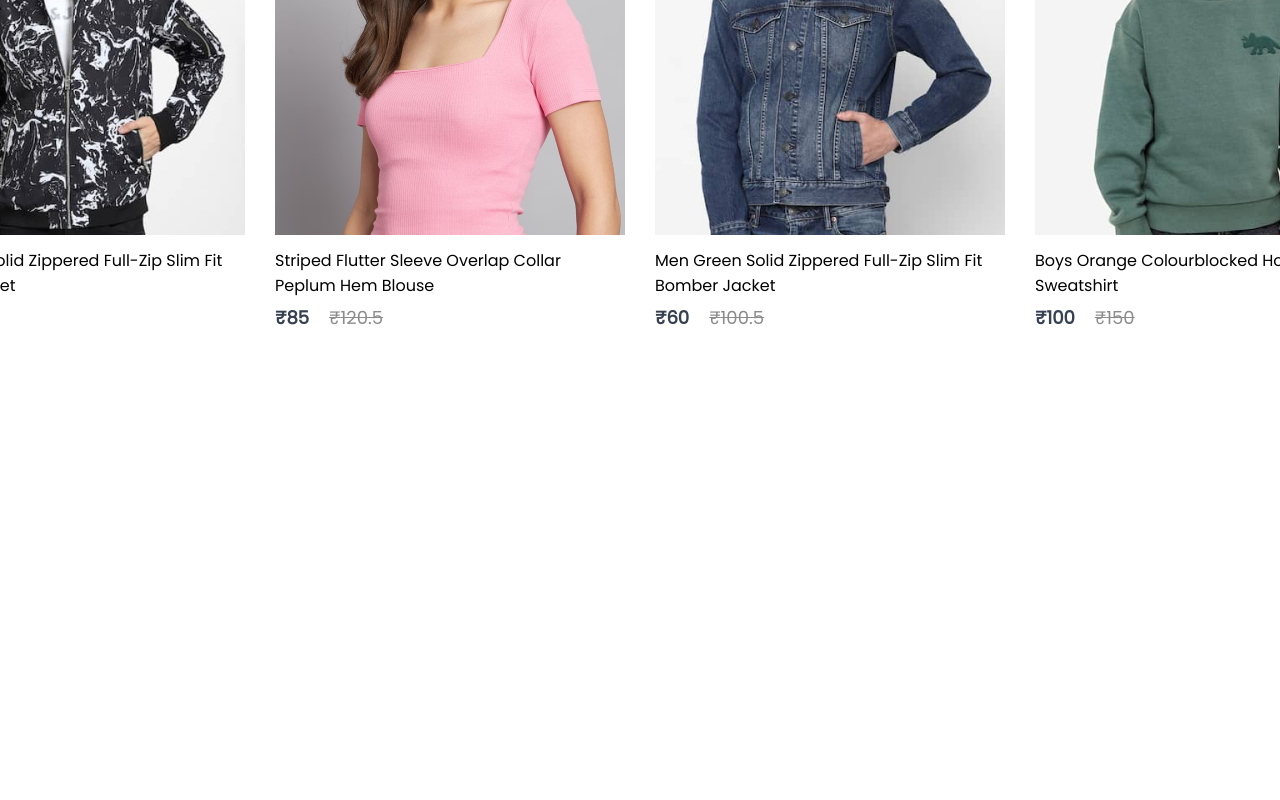
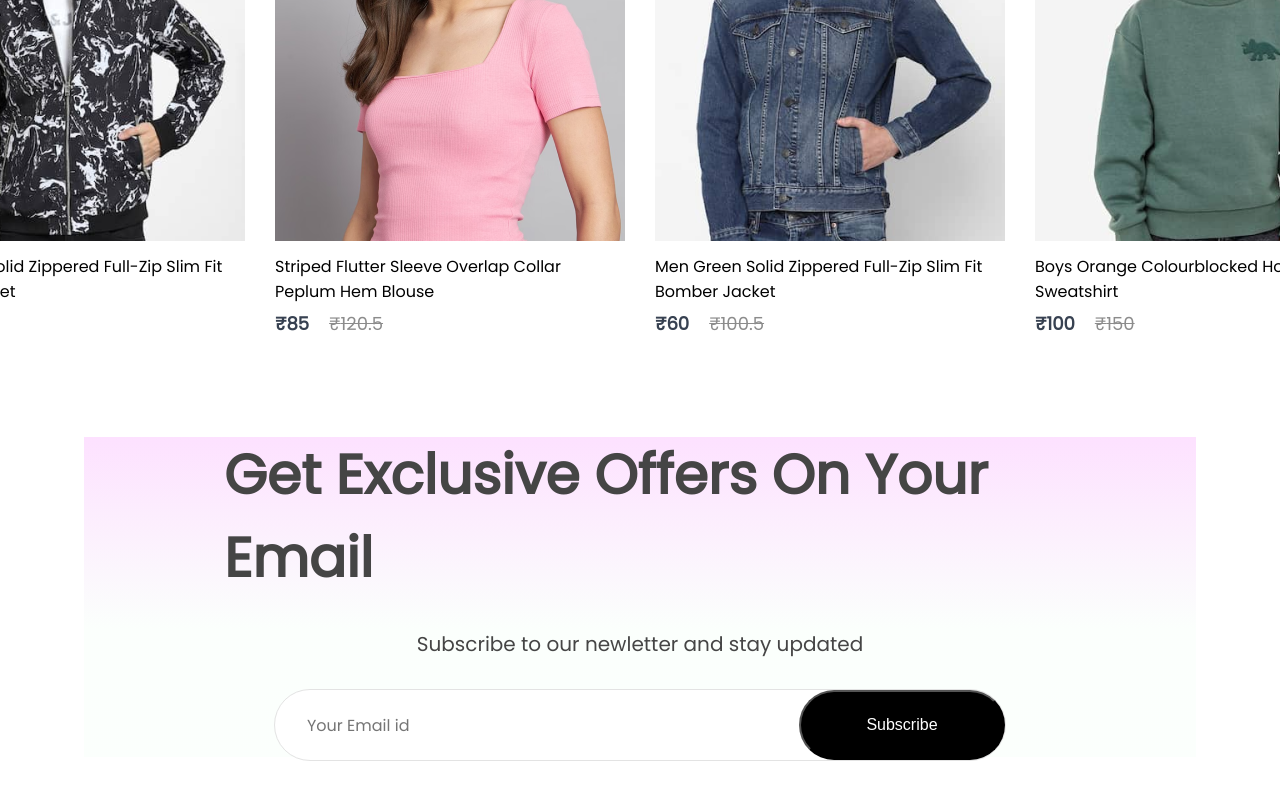
Before and after one commit to Linux-DEX/MERN-E-Commerce-fullstack, a React (Create React App) app in the folder frontend/: page / in a window 1280 px wide. Shown: the part 3121-3921 px from the top of the page. Before the commit the page ends 3452 px from the top, so only its background shows below. Built offline with nearby package versions, Linux system fonts and the light colour scheme.

Commit message:
New Letter components design

```diff
--- a/frontend/src/Components/NewCollections.jsx/NewCollections.css
+++ b/frontend/src/Components/NewCollections.jsx/NewCollections.css
@@ -3,7 +3,7 @@
     flex-direction: column;
     align-items: center;
     gap: 10px;
-    height: 90vh;
+    margin-bottom: 100px;
 }
 
 .new-collections h1 {
--- /dev/null
+++ b/frontend/src/Components/NewLetter/NewLetter.css
@@ -0,0 +1,55 @@
+.newsletter {
+    width: 65%;
+    height: 40vh;
+    display: flex;
+    flex-direction: column;
+    align-items: center;
+    justify-content: center;
+    margin: auto;
+    padding: 0px 140px;
+    margin-bottom: 150px;
+    background: linear-gradient(180deg, #fde1ff, #e1ffea22 60%);
+    gap: 30px;
+}
+
+.newsletter h1 {
+    color: #454545;
+    font-size: 55px;
+    font-weight: 600;
+}
+
+.newsletter p {
+    color: #454545;
+    font-size: 20px;
+}
+
+.newsletter div {
+    display: flex;
+    align-items: center;
+    justify-content: space-between;
+    background: white;
+    width: 730px;
+    height: 70px;
+    border-radius: 80px;
+    border: 1px solid #e3e3e3;
+}
+
+.newsletter input {
+    width: 500px;
+    margin-left: 30px;
+    border: none;
+    outline: none;
+    color: #616161;
+    font-family: Poppins;
+    font-size: 16px;
+}
+
+.newsletter div button {
+    width: 210px;
+    height: 70px;
+    border-radius: 80px;
+    background: black;
+    color: white;
+    font-size: 16px;
+    cursor: pointer;
+}
--- /dev/null
+++ b/frontend/src/Components/NewLetter/NewLetter.jsx
@@ -0,0 +1,17 @@
+import React from "react";
+import "./NewLetter.css";
+
+const NewLetter = () => {
+  return (
+    <div className="newsletter">
+      <h1>Get Exclusive Offers On Your Email</h1>
+      <p>Subscribe to our newletter and stay updated</p>
+      <div>
+        <input type="email" placeholder="Your Email id" />
+        <button>Subscribe</button>
+      </div>
+    </div>
+  );
+};
+
+export default NewLetter;
--- a/frontend/src/Pages/Shop.jsx
+++ b/frontend/src/Pages/Shop.jsx
@@ -3,6 +3,7 @@ import Hero from '../Components/Hero.jsx/Hero'
 import Popular from '../Components/Popular/Popular'
 import Offers from '../Components/Offers/Offers'
 import NewCollections from '../Components/NewCollections.jsx/NewCollections'
+import NewLetter from '../Components/NewLetter/NewLetter'
 
 const Shop = () => {
   return (
@@ -11,6 +12,7 @@ const Shop = () => {
         <Popular />
         <Offers />
         <NewCollections />
+        <NewLetter />
     </div>
   )
 }
```
